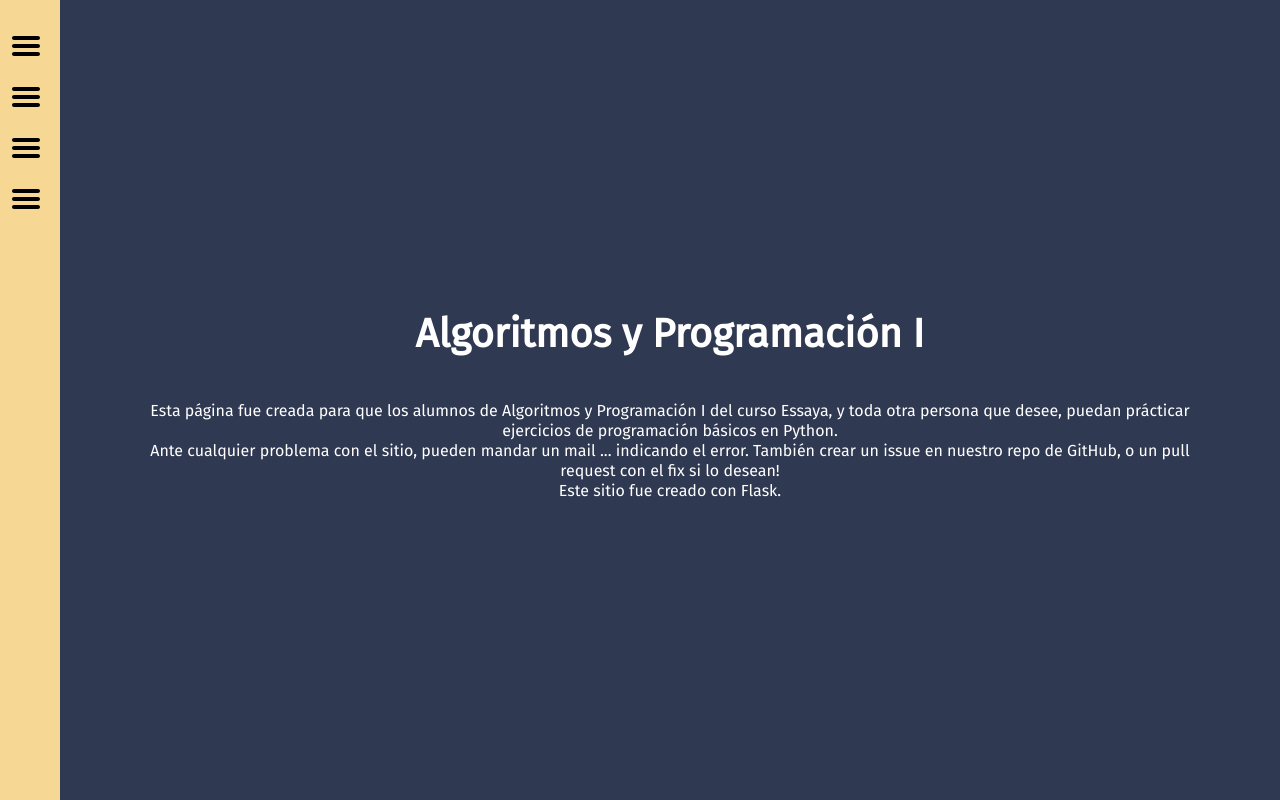
After one commit to Xero-Hige/Ejs-online, a Flask app: page /about in a window 1280 px wide. The commit adds this page. Run offline with Flask 2, Linux system fonts and the light colour scheme.

Commit message:
Agrego about page

```diff
--- a/app.py
+++ b/app.py
@@ -42,9 +42,12 @@ def result():
       result = request.form
       return render_template("home.html",result = result)
 
+@app.route('/about')
+def about():
+    return render_template("about.html")
+
 @app.errorhandler(404)
 def page_not_found(e):
-    # note that we set the 404 status explicitly
     return render_template('404.html'), 404
 
 # Clases (i will refactor this later)
--- a/static/style.css
+++ b/static/style.css
@@ -111,7 +111,7 @@ form {
     border: 1px solid #BBB;
     width: 45%;
     height: 80vh;
-    background-color: #d1d8e0;
+    background-color: #f7f1e3;
 }
 
 .enunciado {
@@ -200,3 +200,26 @@ span.zen {
     color: #e4cb58;
     font: inherit;
   }
+
+/*----------------------ABOUT---------------------*/
+
+.about {
+    color: #fff;
+    justify-content: center;
+    align-content: center;
+    align-items: center;
+    text-align: center;
+    min-height: 10vh;
+    display: flex;
+    flex-wrap: wrap;
+    margin-left: 5%;
+    margin-right: 5%;
+}
+
+.about h1{
+    font-size: 5vh;
+}
+
+.about p{
+    line-height: 2.5vh;
+}
--- /dev/null
+++ b/templates/about.html
@@ -0,0 +1,18 @@
+{% extends 'layout.html' %}
+
+{% block body %}
+<div class="about">
+    <h1>Algoritmos y Programación I</h1>
+
+    <p>
+        Esta página fue creada para que los alumnos de Algoritmos y Programación I del curso Essaya,
+        y toda otra persona que desee, puedan prácticar ejercicios de programación básicos en Python.<br>
+
+        Ante cualquier problema con el sitio, pueden mandar un mail ... indicando el error.
+        También crear un issue en nuestro repo de GitHub, o un pull request con el fix si lo desean!<br>
+
+        Este sitio fue creado con Flask.
+    </p>
+</div>
+
+{% endblock %}
--- a/templates/includes/_navbar.html
+++ b/templates/includes/_navbar.html
@@ -2,7 +2,7 @@
 
     <div class="side_navbar">
         <a href="/"><img src= "{{ url_for('static', filename='menu_icon.svg') }}" alt="Kiwi standing on oval"></a>
-        <a href="/"><img src= "{{ url_for('static', filename='menu_icon.svg') }}" alt="Kiwi standing on oval"></a>
+        <a href="/about"><img src= "{{ url_for('static', filename='menu_icon.svg') }}" alt="Kiwi standing on oval"></a>
         <a href="/"><img src= "{{ url_for('static', filename='menu_icon.svg') }}" alt="Kiwi standing on oval"></a>
         <a href="/"><img src= "{{ url_for('static', filename='menu_icon.svg') }}" alt="Kiwi standing on oval"></a>
     </div>
```
